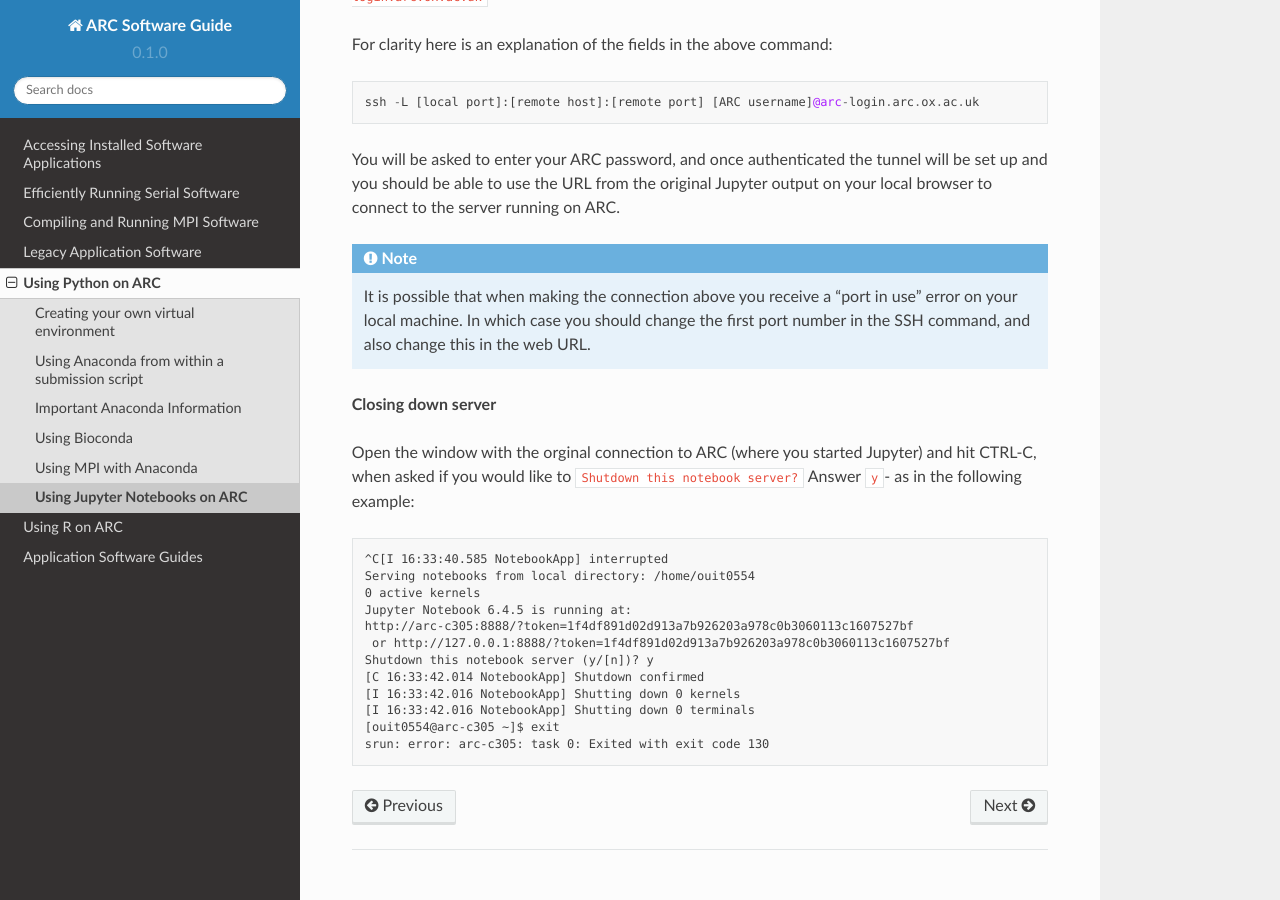
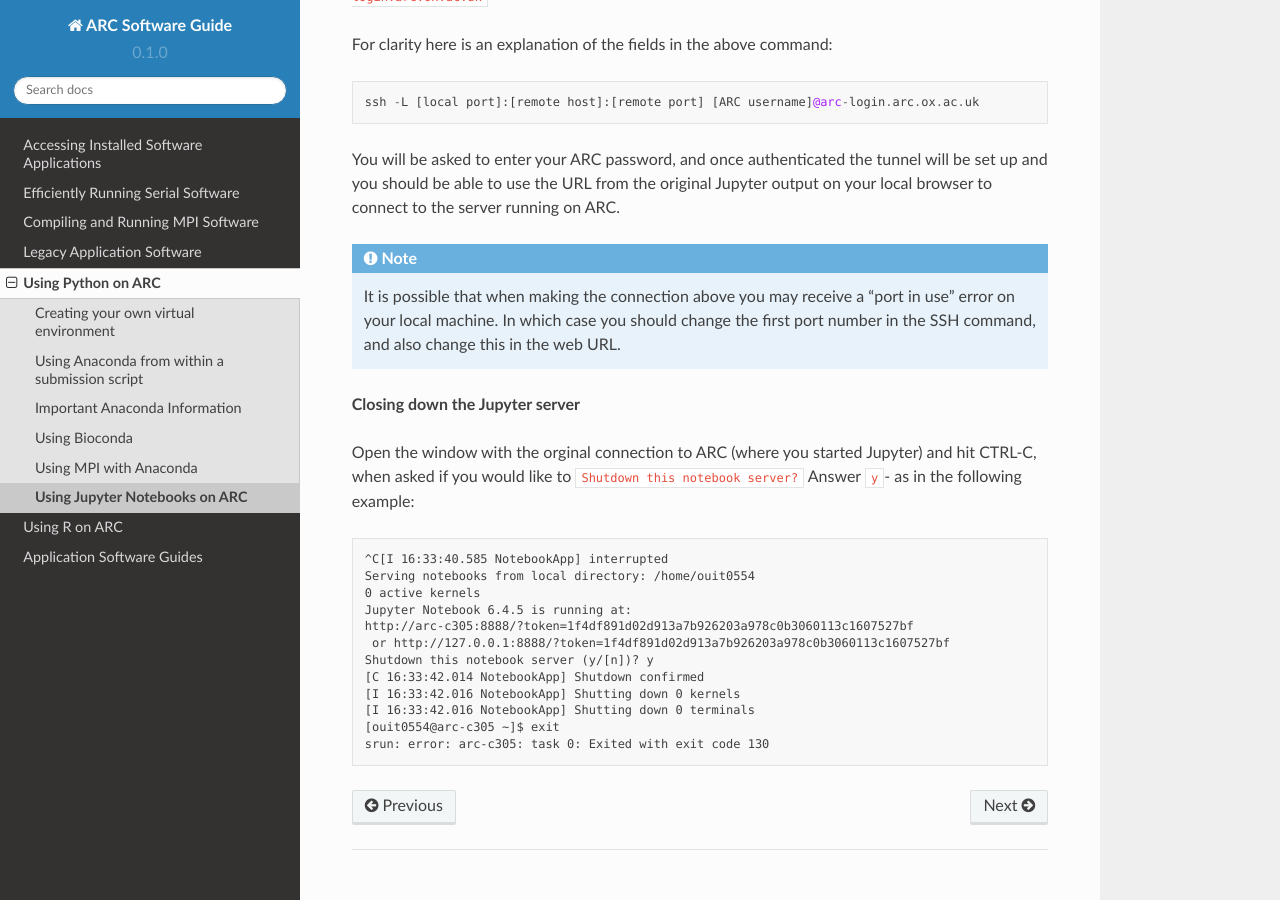
Before and after one commit to oxford-arc/arc-software-guide, a Sphinx documentation site: the page built from docs/source/python/arc_jupyter.rst, in a window 1280 px wide and 900 px high, scrolled down 1990 px. Built offline with Sphinx 7.4.7 and the Read the Docs theme 2.0.0, drawn with Linux system fonts in a browser that asks for light colours; some of the changed text lies outside the part shown.

Commit message:
Update arc_jupyter.rst

```diff
--- a/docs/source/python/arc_jupyter.rst
+++ b/docs/source/python/arc_jupyter.rst
@@ -46,7 +46,7 @@ The response from Jupyter will be of the following form::
       or http://127.0.0.1:8888/?token=1f4df891d02d913a7b926203a978c0b3060113c1607527bf
 
 .. note::
-  In the above output, the last few lines contain key information. You will use the information from the last two lines to make a connection to the jupyter server.
+  In the above output, the last few lines contain key information. You will use the information from the last two lines to make a connection to the Jupyter server.
 
   In our example above we can see (from the penultimate line) that the server is running on node arc-c305 and the port is 8888:
 
@@ -79,11 +79,11 @@ You will be asked to enter your ARC password, and once authenticated the tunnel
 on your local browser to connect to the server running on ARC.
 
 .. note::
-  It is possible that when making the connection above you receive a "port in use" error on your local machine. In which case you should change the first port number
-  in the SSH command, and also change this in the web URL.
+  It is possible that when making the connection above you may receive a "port in use" error on your local machine. In which case you should change the first port
+  number in the SSH command, and also change this in the web URL.
 
 
-**Closing down server**
+**Closing down the Jupyter server**
 
 Open the window with the orginal connection to ARC (where you started Jupyter) and hit CTRL-C, when asked if you would like to ``Shutdown this notebook server?`` Answer ``y``- as in the following example::
 
```
